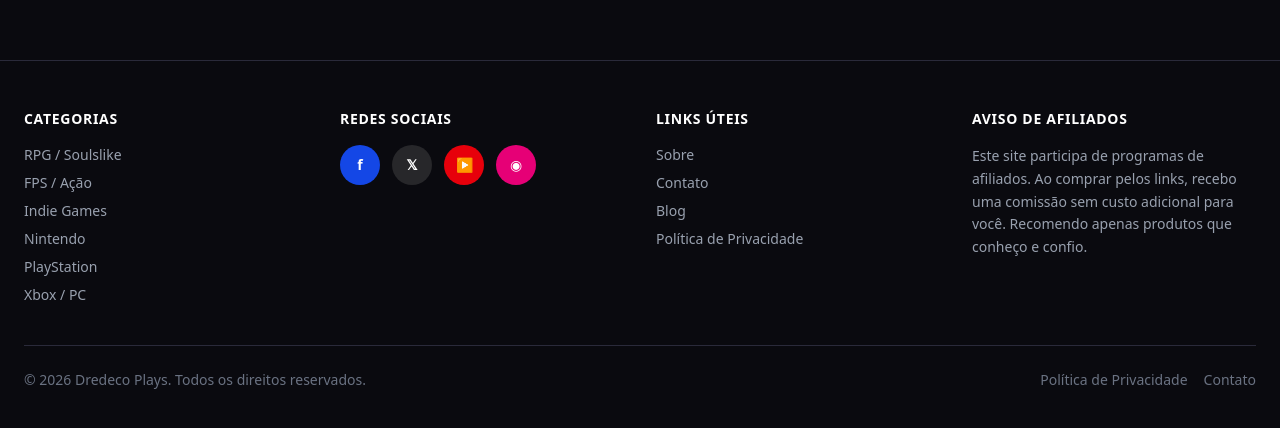
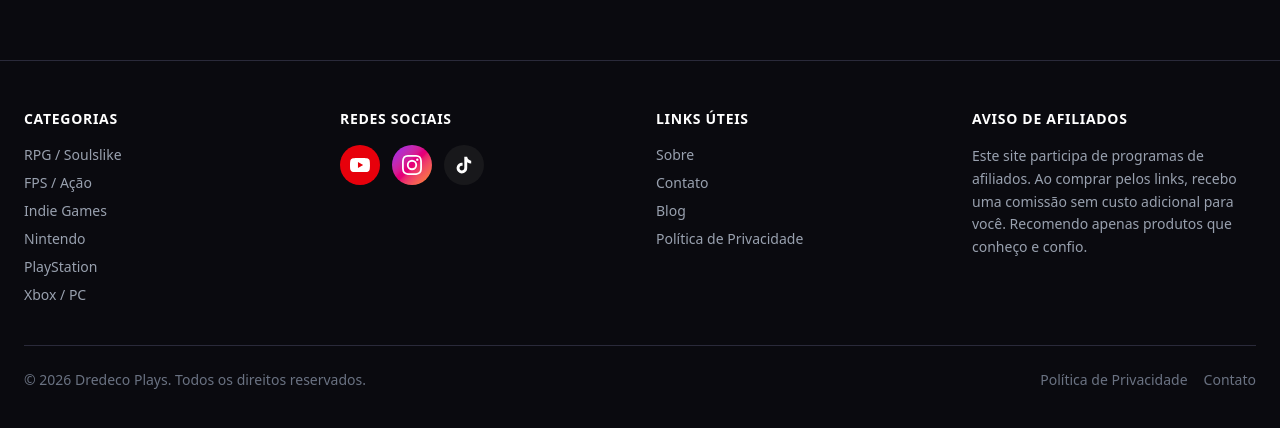
Before and after one commit to Dredeco/dredecoplays, a Next.js app: page / in a window 1280 px wide. Shown: the part 885-1313 px from the top of the page. Built offline with nearby package versions, Linux system fonts and the light colour scheme; no server answers.

Commit message:
feat: update Footer component with new social media links for YouTube, Instagram, and TikTok, replacing placeholder icons with SVGs for improved visual consistency

```diff
--- a/components/Footer.tsx
+++ b/components/Footer.tsx
@@ -40,32 +40,37 @@ export default function Footer() {
             </h3>
             <div className="flex gap-3 flex-wrap">
               <a
-                href="#"
-                aria-label="Facebook"
-                className="w-10 h-10 bg-blue-700 rounded-full flex items-center justify-center text-white text-sm font-bold hover:bg-blue-600 transition-colors"
+                href="https://www.youtube.com/channel/UCPd-LJ3Kvl7eCrJSviXJjIA"
+                target="_blank"
+                rel="noopener noreferrer"
+                aria-label="YouTube"
+                className="w-10 h-10 bg-red-600 rounded-full flex items-center justify-center text-white hover:bg-red-500 transition-colors"
               >
-                f
+                <svg className="w-5 h-5" viewBox="0 0 24 24" fill="currentColor" aria-hidden>
+                  <path d="M23.498 6.186a3.016 3.016 0 0 0-2.122-2.136C19.505 3.545 12 3.545 12 3.545s-7.505 0-9.377.505A3.017 3.017 0 0 0 .502 6.186C0 8.07 0 12 0 12s0 3.93.502 5.814a3.016 3.016 0 0 0 2.122 2.136c1.871.505 9.376.505 9.376.505s7.505 0 9.377-.505a3.015 3.015 0 0 0 2.122-2.136C24 15.93 24 12 24 12s0-3.93-.502-5.814zM9.545 15.568V8.432L15.818 12l-6.273 3.568z" />
+                </svg>
               </a>
               <a
-                href="#"
-                aria-label="Twitter/X"
-                className="w-10 h-10 bg-zinc-800 rounded-full flex items-center justify-center text-white text-sm font-bold hover:bg-zinc-700 transition-colors"
+                href="https://www.instagram.com/dredecoplays/"
+                target="_blank"
+                rel="noopener noreferrer"
+                aria-label="Instagram"
+                className="w-10 h-10 bg-gradient-to-br from-purple-600 via-pink-600 to-orange-400 rounded-full flex items-center justify-center text-white hover:opacity-90 transition-opacity"
               >
-                𝕏
+                <svg className="w-5 h-5" viewBox="0 0 24 24" fill="currentColor" aria-hidden>
+                  <path d="M12 2.163c3.204 0 3.584.012 4.85.07 3.252.148 4.771 1.691 4.919 4.919.058 1.265.069 1.645.069 4.849 0 3.205-.012 3.584-.069 4.849-.149 3.225-1.664 4.771-4.919 4.919-1.266.058-1.644.07-4.85.07-3.204 0-3.584-.012-4.849-.07-3.26-.149-4.771-1.699-4.919-4.92-.058-1.265-.07-1.644-.07-4.849 0-3.204.013-3.583.07-4.849.149-3.227 1.664-4.771 4.919-4.919 1.266-.057 1.645-.069 4.849-.069zM12 0C8.741 0 8.333.014 7.053.072 2.695.272.273 2.69.073 7.052.014 8.333 0 8.741 0 12c0 3.259.014 3.668.072 4.948.2 4.358 2.618 6.78 6.98 6.98C8.333 23.986 8.741 24 12 24c3.259 0 3.668-.014 4.948-.072 4.354-.2 6.782-2.618 6.979-6.98.059-1.28.073-1.689.073-4.948 0-3.259-.014-3.667-.072-4.947-.196-4.354-2.617-6.78-6.979-6.98C15.668.014 15.259 0 12 0zm0 5.838a6.162 6.162 0 100 12.324 6.162 6.162 0 000-12.324zM12 16a4 4 0 110-8 4 4 0 010 8zm6.406-11.845a1.44 1.44 0 100 2.881 1.44 1.44 0 000-2.881z" />
+                </svg>
               </a>
               <a
-                href="#"
-                aria-label="YouTube"
-                className="w-10 h-10 bg-red-600 rounded-full flex items-center justify-center text-white text-sm hover:bg-red-500 transition-colors"
+                href="https://www.tiktok.com/@dredecoplays"
+                target="_blank"
+                rel="noopener noreferrer"
+                aria-label="TikTok"
+                className="w-10 h-10 bg-zinc-900 rounded-full flex items-center justify-center text-white hover:bg-zinc-800 transition-colors"
               >
-                ▶
-              </a>
-              <a
-                href="#"
-                aria-label="Instagram"
-                className="w-10 h-10 bg-pink-600 rounded-full flex items-center justify-center text-white text-sm hover:bg-pink-500 transition-colors"
-              >
-                ◉
+                <svg className="w-5 h-5" viewBox="0 0 24 24" fill="currentColor" aria-hidden>
+                  <path d="M19.59 6.69a4.83 4.83 0 0 1-3.77-4.25V2h-3.45v13.67a2.89 2.89 0 0 1-5.2 1.74 2.89 2.89 0 0 1 2.26-4.64 2.93 2.93 0 0 1 .88.13V9.4a6.84 6.84 0 0 0-1-.05A6.33 6.33 0 0 0 5 20.1a6.34 6.34 0 0 0 10.86-4.43v-7a8.16 8.16 0 0 0 4.77 1.52v-3.4a4.85 4.85 0 0 1-1-.1z" />
+                </svg>
               </a>
             </div>
           </div>
```
